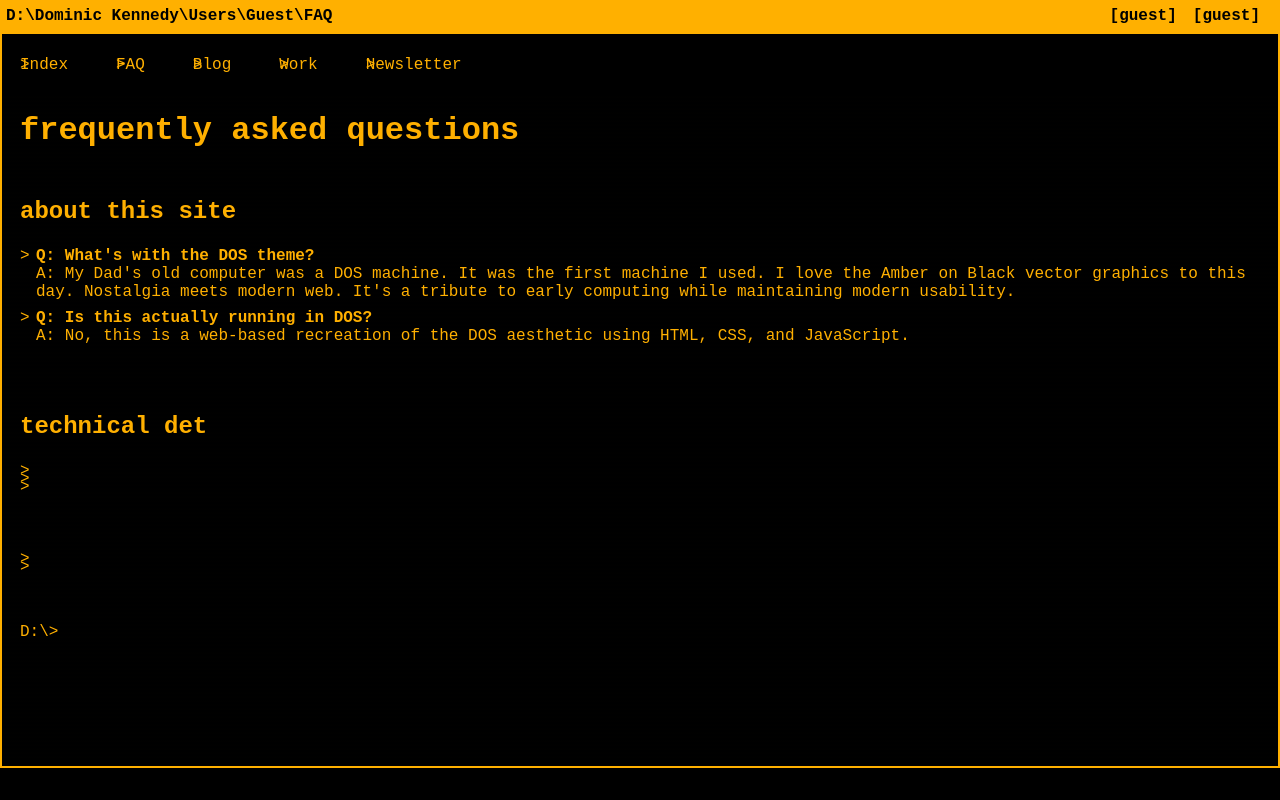
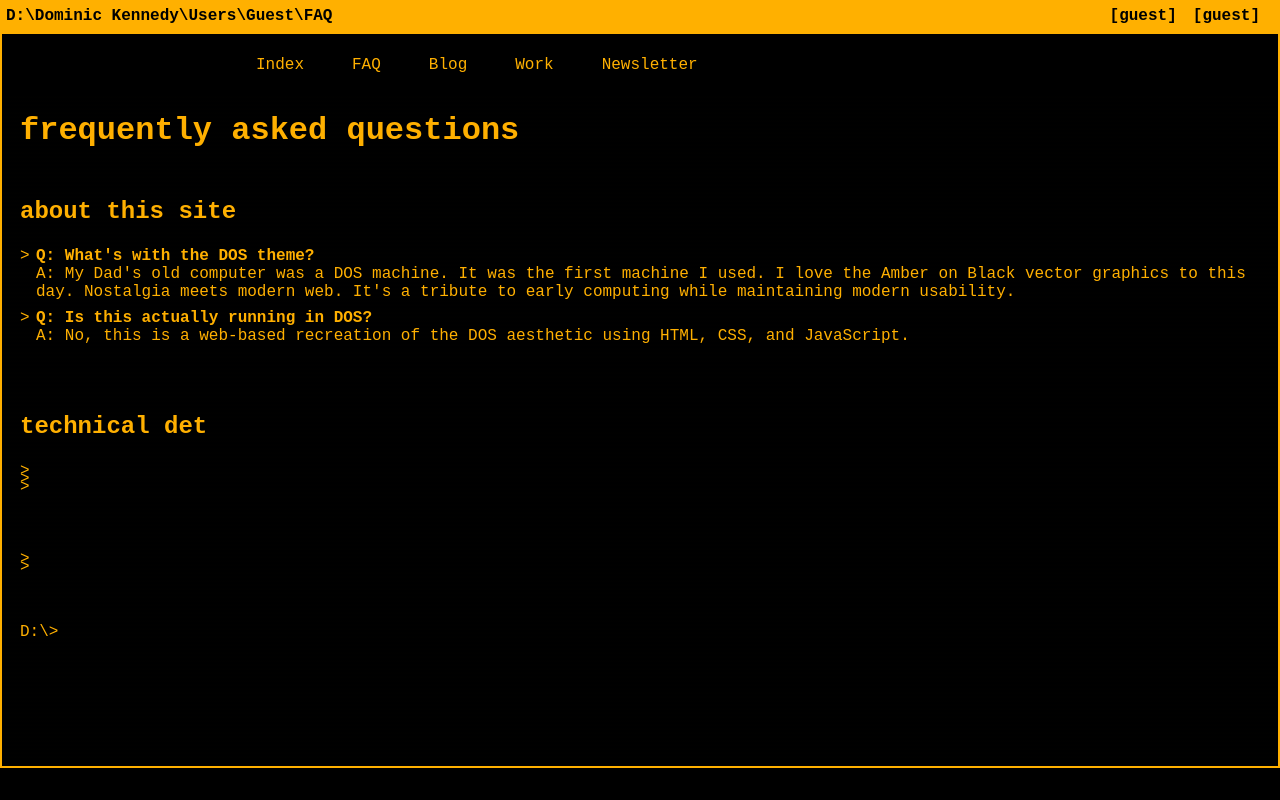
Before and after one commit to CinimoDY/rizomorf, an Eleventy site: page src/content/pages/faq.md in a window 1280 px wide. Built offline with nearby package versions, Linux system fonts and the light colour scheme; Eleventy itself is replaced by a stand-in of ours; files that its build step writes are made by us from their sources; no server answers.

Commit message:
fix: ensure consistent navigation alignment at all screen widths

```diff
--- a/src/public/css/style.css
+++ b/src/public/css/style.css
@@ -99,6 +99,8 @@ nav {
     padding: var(--spacing-unit);
     background-color: var(--dos-black);
     z-index: var(--z-nav);
+    width: 100%;
+    max-width: var(--content-max-width);
 }
 
 /* Navigation wrapper to ensure background extends full width */
@@ -106,7 +108,9 @@ nav {
     background-color: var(--dos-black);
     z-index: var(--z-nav);
     margin-top: calc(var(--title-height) + 2px);
-    padding: 0 var(--spacing-unit);
+    padding: 0;
+    display: flex;
+    justify-content: center;
 }
 
 nav a {
@@ -116,13 +120,6 @@ nav a {
     margin-right: var(--spacing-unit);
     position: relative;
     padding-left: 1rem;
-}
-
-nav a:before {
-    content: ">";
-    position: absolute;
-    left: 0;
-    color: var(--dos-yellow);
 }
 
 nav a:last-child {
@@ -288,13 +285,8 @@ footer .prompt:after {
     }
 
     nav {
-        display: none;
         padding: var(--spacing-unit);
-    }
-
-    nav.show {
         display: block;
-        border: 1px solid var(--dos-yellow);
     }
 
     nav a {
```
